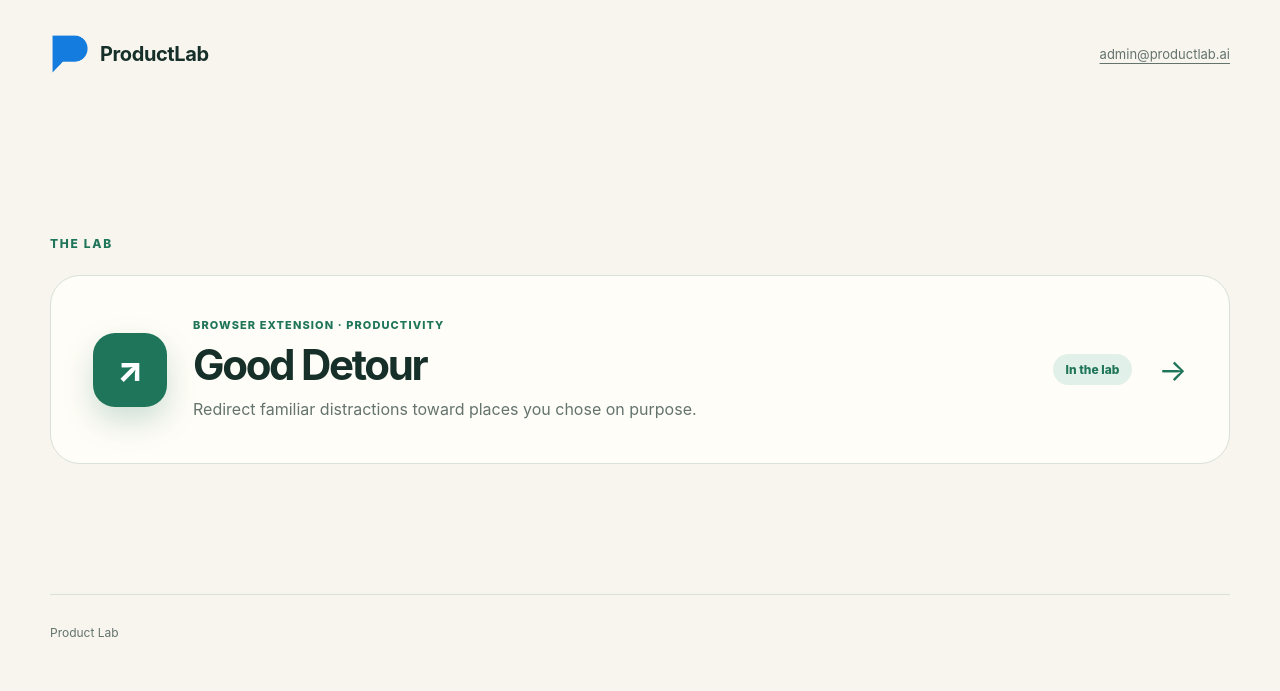
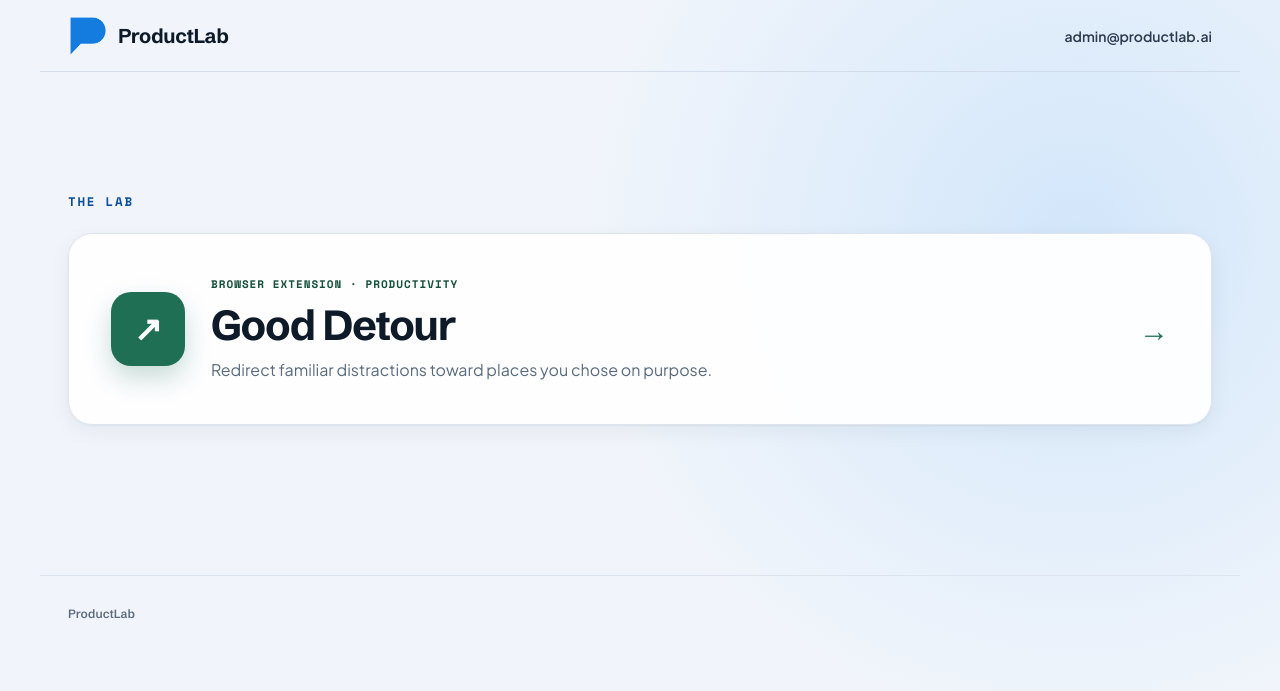
Before and after one commit to jobriant11/GoodDetour, a website: page docs/lab/index.html in a window 1280 px wide. Drawn offline with nearby package versions, Linux system fonts and the light colour scheme.

Commit message:
Restyle Lab with ProductLab branding

```diff
--- a/docs/lab/index.html
+++ b/docs/lab/index.html
@@ -6,6 +6,9 @@
     <meta name="description" content="Small products and useful experiments from Product Lab.">
     <title>Product Lab — The Lab</title>
     <link rel="canonical" href="https://productlab.ai/lab/">
+    <link rel="preconnect" href="https://fonts.googleapis.com">
+    <link rel="preconnect" href="https://fonts.gstatic.com" crossorigin>
+    <link href="https://fonts.googleapis.com/css2?family=Plus+Jakarta+Sans:wght@400;500;600;700;800&amp;family=Schibsted+Grotesk:wght@500;600;700;800&amp;family=Space+Mono:wght@400;700&amp;display=swap" rel="stylesheet">
     <link rel="stylesheet" href="site.css">
   </head>
   <body>
@@ -27,11 +30,10 @@
             <strong>Good Detour</strong>
             <span>Redirect familiar distractions toward places you chose on purpose.</span>
           </span>
-          <span class="product-status">In the lab</span>
           <span class="product-arrow" aria-hidden="true">→</span>
         </a>
       </section>
     </main>
-    <footer class="shell">Product Lab</footer>
+    <footer class="shell">ProductLab</footer>
   </body>
 </html>
--- a/docs/lab/site.css
+++ b/docs/lab/site.css
@@ -1,41 +1,199 @@
 :root {
   color-scheme: light;
-  --ink: #162f28;
-  --muted: #64736e;
-  --paper: #f7f5ed;
-  --panel: #fffdf7;
-  --line: #d8e0d8;
-  --green: #1f7559;
-  font-family: Inter, ui-sans-serif, system-ui, -apple-system, BlinkMacSystemFont, "Segoe UI", sans-serif;
+  --brand: #137cde;
+  --brand-deep: #0d4f96;
+  --brand-soft: #e9f3fd;
+  --ink: #0e1a28;
+  --ink-2: #2b3a4d;
+  --ink-3: #5a6b7e;
+  --cream: #f1f5fb;
+  --paper: #ffffff;
+  --line: #dde4ee;
+  --line-strong: #ccd6e4;
+  --detour: #1f6f54;
+  --detour-deep: #154e3b;
+  --detour-soft: #dcefe5;
+  --font-display: "Schibsted Grotesk", system-ui, sans-serif;
+  --font-body: "Plus Jakarta Sans", system-ui, sans-serif;
+  --font-mono: "Space Mono", ui-monospace, monospace;
+  --ease: cubic-bezier(.2, .7, .2, 1);
 }
 * { box-sizing: border-box; }
-body { margin: 0; color: var(--ink); background: var(--paper); }
-a { color: inherit; }
-.shell { width: min(1180px, calc(100% - 48px)); margin: 0 auto; }
-header { display: flex; align-items: center; justify-content: space-between; padding: 34px 0; }
-.wordmark { display: inline-flex; align-items: center; gap: 10px; text-decoration: none; font-size: 20px; font-weight: 700; letter-spacing: -.02em; }
-.wordmark img { width: 40px; height: 40px; display: block; object-fit: contain; }
-.contact { color: var(--muted); font-size: 13px; text-underline-offset: 4px; }
-.lab-main { padding: clamp(72px, 10vw, 130px) 0 130px; }
-.eyebrow { margin: 0 0 18px; color: var(--green); font-size: 12px; font-weight: 850; letter-spacing: .14em; text-transform: uppercase; }
-.lab-label { margin-bottom: 24px; }
-.product-card { display: grid; grid-template-columns: auto 1fr auto auto; gap: 26px; align-items: center; padding: clamp(26px, 4vw, 42px); border: 1px solid var(--line); border-radius: 30px; background: var(--panel); text-decoration: none; transition: transform .18s ease, border-color .18s ease, box-shadow .18s ease; }
-.product-card:hover { transform: translateY(-3px); border-color: #abc8b9; box-shadow: 0 24px 60px rgba(23,50,42,.09); }
-.product-card:focus-visible { outline: 3px solid rgba(31,117,89,.28); outline-offset: 4px; }
-.product-icon { width: 74px; height: 74px; display: grid; place-items: center; border-radius: 22px; color: white; background: var(--green); font-size: 34px; font-weight: 850; box-shadow: 0 14px 30px rgba(31,117,89,.22); }
-.product-copy { display: grid; gap: 7px; }
-.product-copy strong { font-size: clamp(26px, 3.5vw, 42px); letter-spacing: -.055em; }
-.product-copy > span:last-child { color: var(--muted); font-size: 16px; line-height: 1.5; }
-.product-meta { color: var(--green); font-size: 11px; font-weight: 800; letter-spacing: .1em; text-transform: uppercase; }
-.product-status { padding: 8px 13px; border-radius: 999px; color: var(--green); background: #e1f0e8; font-size: 12px; font-weight: 800; white-space: nowrap; }
-.product-arrow { color: var(--green); font-size: 30px; }
-footer { padding: 30px 0 48px; border-top: 1px solid var(--line); color: var(--muted); font-size: 12px; }
+
+html { min-height: 100%; }
+
+body {
+  min-height: 100vh;
+  margin: 0;
+  color: var(--ink);
+  background:
+    radial-gradient(circle at 84% 30%, rgba(197, 224, 250, .7), transparent 31rem),
+    var(--cream);
+  font-family: var(--font-body);
+  -webkit-font-smoothing: antialiased;
+  text-rendering: optimizeLegibility;
+}
+
+a { color: inherit; text-decoration: none; }
+
+.shell {
+  width: 100%;
+  max-width: 1200px;
+  margin: 0 auto;
+  padding-inline: 28px;
+}
+
+header {
+  display: flex;
+  align-items: center;
+  justify-content: space-between;
+  min-height: 72px;
+  border-bottom: 1px solid rgba(204, 214, 228, .72);
+}
+
+.wordmark {
+  display: inline-flex;
+  align-items: center;
+  gap: 10px;
+  font-family: var(--font-display);
+  font-size: 20px;
+  font-weight: 700;
+  letter-spacing: -.02em;
+}
+
+.wordmark img {
+  width: 40px;
+  height: 40px;
+  display: block;
+  object-fit: contain;
+}
+
+.contact {
+  color: var(--ink-2);
+  font-size: 14px;
+  font-weight: 600;
+  transition: color .18s var(--ease);
+}
+
+.contact:hover { color: var(--brand-deep); }
+
+.wordmark:focus-visible,
+.contact:focus-visible,
+.product-card:focus-visible {
+  outline: 3px solid rgba(19, 124, 222, .25);
+  outline-offset: 4px;
+}
+
+.lab-main {
+  position: relative;
+  padding-top: clamp(72px, 10vw, 120px);
+  padding-bottom: clamp(100px, 13vw, 150px);
+}
+
+.eyebrow {
+  margin: 0;
+  color: var(--brand-deep);
+  font-family: var(--font-mono);
+  font-size: 12.5px;
+  font-weight: 700;
+  letter-spacing: .14em;
+  text-transform: uppercase;
+}
+
+.lab-label { margin-bottom: 22px; }
+
+.product-card {
+  display: grid;
+  grid-template-columns: auto 1fr auto;
+  gap: 26px;
+  align-items: center;
+  padding: clamp(28px, 4vw, 42px);
+  border: 1px solid var(--line);
+  border-radius: 24px;
+  background: rgba(255, 255, 255, .94);
+  box-shadow: 0 1px 2px rgba(8, 30, 20, .05), 0 6px 22px rgba(14, 26, 40, .06);
+  transition:
+    transform .18s var(--ease),
+    border-color .18s var(--ease),
+    box-shadow .18s var(--ease);
+}
+
+.product-card:hover {
+  transform: translateY(-3px);
+  border-color: #b5d6f5;
+  box-shadow: 0 10px 30px rgba(14, 26, 40, .09), 0 28px 64px rgba(19, 124, 222, .08);
+}
+
+.product-icon {
+  width: 74px;
+  height: 74px;
+  display: grid;
+  place-items: center;
+  border-radius: 20px;
+  color: white;
+  background: var(--detour);
+  box-shadow: 0 12px 26px rgba(31, 111, 84, .24);
+  font-family: var(--font-display);
+  font-size: 34px;
+  font-weight: 800;
+}
+
+.product-copy {
+  min-width: 0;
+  display: grid;
+  gap: 7px;
+}
+
+.product-copy strong {
+  font-family: var(--font-display);
+  font-size: clamp(27px, 3.5vw, 42px);
+  font-weight: 700;
+  letter-spacing: -.035em;
+}
+
+.product-copy > span:last-child {
+  color: var(--ink-3);
+  font-size: 16px;
+  line-height: 1.5;
+}
+
+.product-meta {
+  color: var(--detour-deep);
+  font-family: var(--font-mono);
+  font-size: 11px;
+  font-weight: 700;
+  letter-spacing: .09em;
+  text-transform: uppercase;
+}
+
+.product-arrow {
+  color: var(--detour);
+  font-size: 30px;
+  transition: transform .18s var(--ease);
+}
+
+.product-card:hover .product-arrow { transform: translateX(4px); }
+
+footer {
+  padding-top: 30px;
+  padding-bottom: 48px;
+  border-top: 1px solid var(--line);
+  color: var(--ink-3);
+  font-family: var(--font-display);
+  font-size: 12px;
+  font-weight: 600;
+}
+
 @media (max-width: 700px) {
-  .shell { width: min(100% - 28px, 1180px); }
+  .shell { padding-inline: 20px; }
   .contact { display: none; }
-  .lab-main { padding-top: 72px; }
-  .product-card { grid-template-columns: auto 1fr; gap: 20px; }
-  .product-status { justify-self: start; grid-column: 2; }
+  .lab-main { padding-top: 64px; padding-bottom: 96px; }
+  .product-card {
+    grid-template-columns: auto 1fr;
+    gap: 18px;
+    padding: 24px;
+    border-radius: 20px;
+  }
+  .product-icon { width: 60px; height: 60px; border-radius: 17px; font-size: 28px; }
   .product-arrow { display: none; }
-  footer { align-items: flex-start; flex-direction: column; }
 }
```
